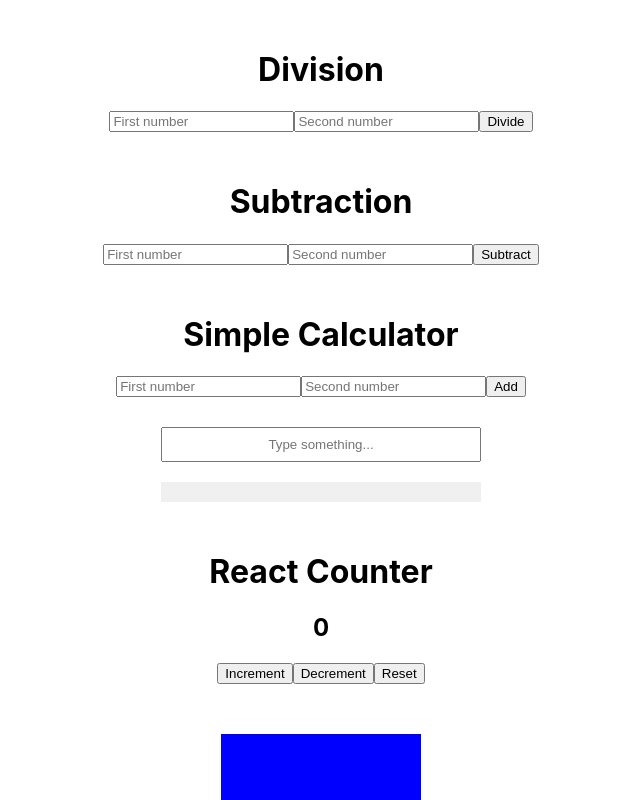
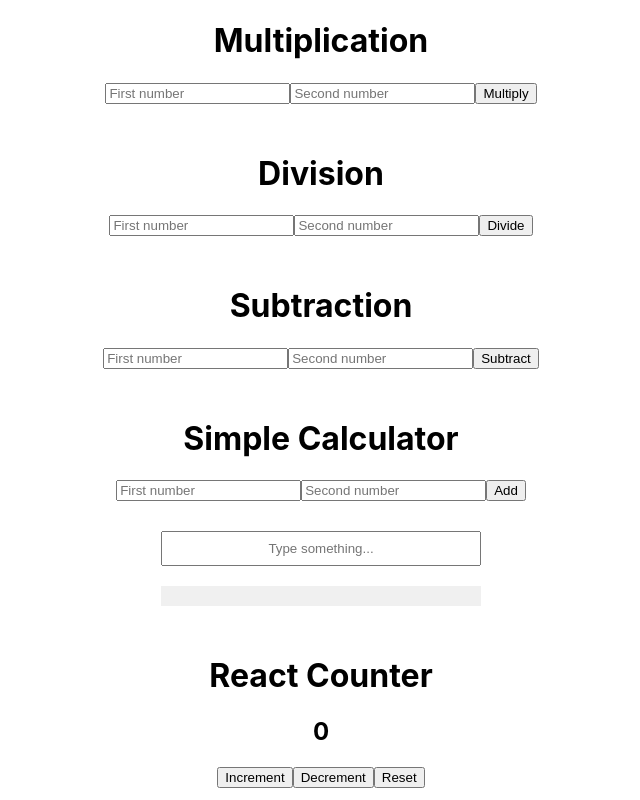
Before and after one commit to NimraQasim/React-app, a React (Create React App) app: page / in a window 1280 px wide. Shown: the top 800 px of the page, without its empty margins (319-959 px from the left). Built offline with nearby package versions, Linux system fonts and the light colour scheme.

Commit message:
deployment triggers

```diff
--- a/src/App.js
+++ b/src/App.js
@@ -1,5 +1,6 @@
 import React from "react";
 import Counter from "./Counter";
+import Multiplication from "./Multiplication";
 import Division from "./Division";
 import Subtraction from "./Subtraction";
 import SimpleCalculator from "./SimpleCalculator";
@@ -11,6 +12,7 @@ import Input from "./Input";
 const App = () => {
   return (
     <div>
+      <Multiplication/>
       <Division/>
       <Subtraction />
       <SimpleCalculator />
--- a/src/Division.js
+++ b/src/Division.js
@@ -12,7 +12,7 @@ function App() {
   return (
     <div style={{ textAlign: "center", marginTop: "50px" }}>
       <h1>Division</h1>
-      <input type="number" placeholder='First number' value={num1} onChange={(e) => setNum1(e.target.value)} />
+      <input type="number" placeholder='First number' value={num1} onChange={(e) => setNum1(e.target.value)}  />
       <input type="number" placeholder='Second number' value={num2} onChange={(e) => setNum2(e.target.value)} />
       <button onClick={handleDivision}>Divide</button>
       <div>{result}</div>
--- /dev/null
+++ b/src/Multiplication.js
@@ -0,0 +1,21 @@
+import React, { useState } from 'react';
+
+function MultiplyNumbers() {
+  const [result, setResult] = useState(null);
+
+  return (
+    <div style={{ textAlign: 'center', marginTop: '20px' }}>
+      <h1>Multiplication</h1>
+      <input id="num1" type="number" placeholder="First number"  />
+      <input id="num2" type="number" placeholder="Second number"  />
+      <button onClick={() => {
+        const num1 = document.getElementById('num1').value;
+        const num2 = document.getElementById('num2').value;
+        setResult(Number(num1) * Number(num2));
+      }}>Multiply</button>
+      {result !== null && <h3>Result: {result}</h3>}
+    </div>
+  );
+}
+
+export default MultiplyNumbers;
```
